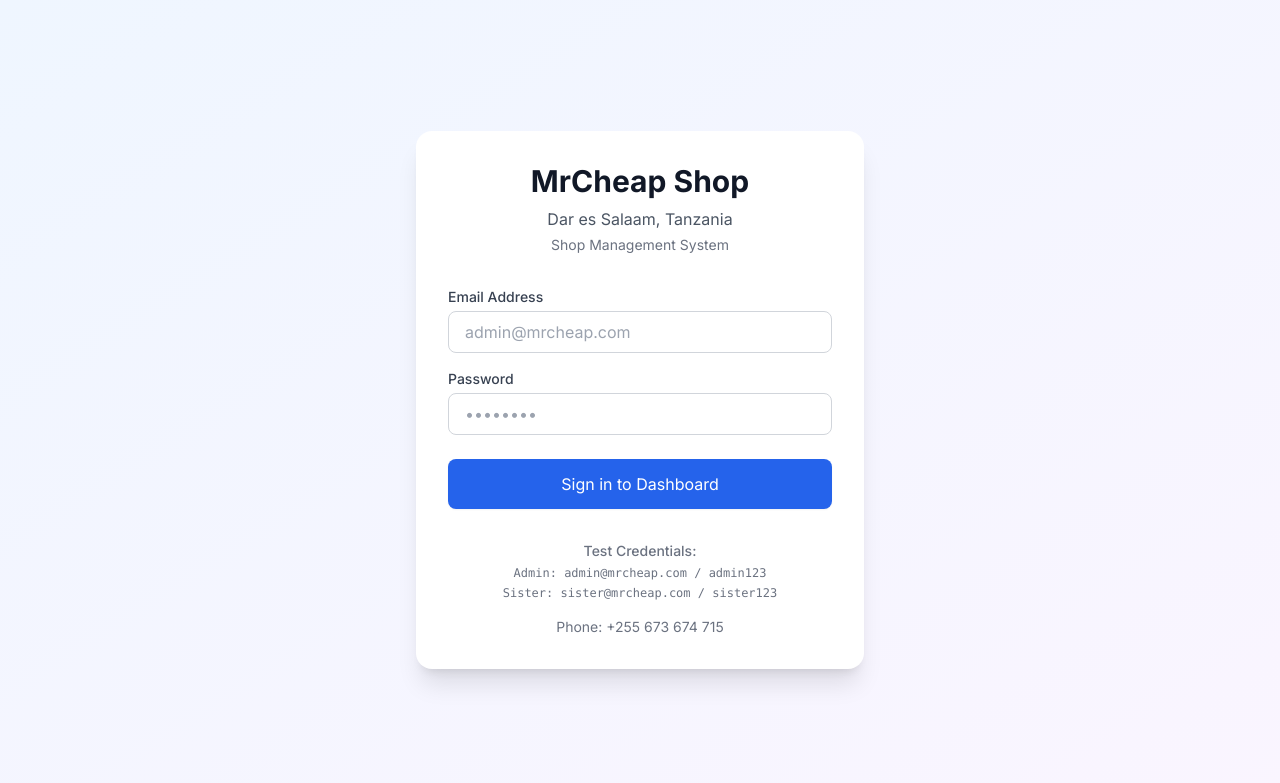
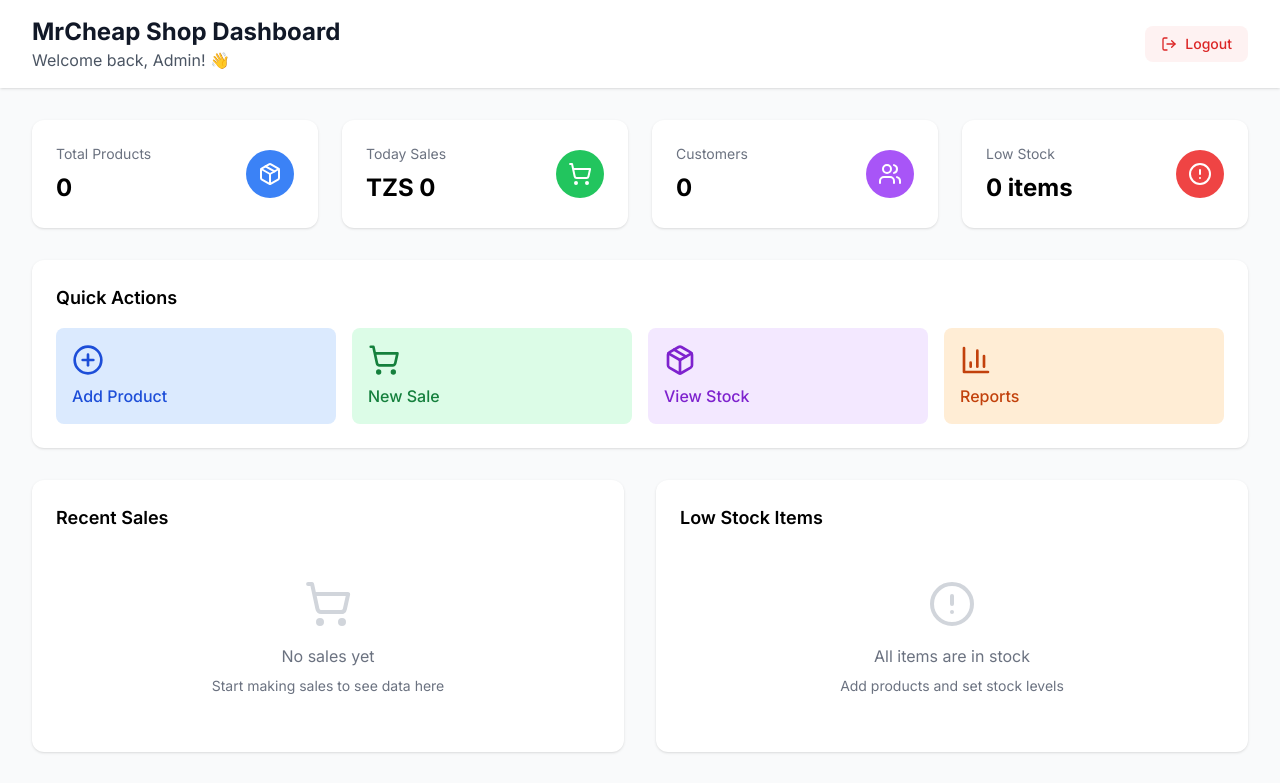
Before and after one commit to johnlaura430-crypto/mrcheap-shop, a Next.js app: page /dashboard in a window 1280 px wide. Shown: the top 783 px of the page. Built offline with nearby package versions, Linux system fonts and the light colour scheme.

Commit message:
Update page.tsx

```diff
--- a/app/dashboard/page.tsx
+++ b/app/dashboard/page.tsx
@@ -1,93 +1,140 @@
 'use client';
 
 import { useRouter } from 'next/navigation';
-import { useState } from 'react';
+import { useEffect } from 'react';
+import {
+  Package,
+  ShoppingCart,
+  Users,
+  BarChart3,
+  LogOut,
+  PlusCircle,
+  AlertCircle
+} from 'lucide-react';
 
-export default function Home() {
+export default function Dashboard() {
   const router = useRouter();
-  const [email, setEmail] = useState('');
-  const [password, setPassword] = useState('');
-  const [loading, setLoading] = useState(false);
 
-  const handleLogin = async (e: React.FormEvent) => {
-    e.preventDefault();
-    setLoading(true);
-
-    // Simple validation
-    const validCredentials = (
-      (email === 'admin@mrcheap.com' && password === 'admin123') ||
-      (email === 'sister@mrcheap.com' && password === 'sister123')
-    );
-
-    if (validCredentials) {
-      // Redirect to dashboard after 1 second
-      setTimeout(() => {
-        router.push('/dashboard');
-      }, 1000);
-    } else {
-      alert('Invalid credentials! Try:\nadmin@mrcheap.com / admin123\nor\nsister@mrcheap.com / sister123');
-      setLoading(false);
+  const handleLogout = () => {
+    if (confirm('Are you sure you want to logout?')) {
+      router.push('/');
     }
   };
 
+  // Quick stats data
+  const stats = [
+    { label: 'Total Products', value: '0', icon: Package, color: 'bg-blue-500' },
+    { label: 'Today Sales', value: 'TZS 0', icon: ShoppingCart, color: 'bg-green-500' },
+    { label: 'Customers', value: '0', icon: Users, color: 'bg-purple-500' },
+    { label: 'Low Stock', value: '0 items', icon: AlertCircle, color: 'bg-red-500' },
+  ];
+
+  const quickActions = [
+    { label: 'Add Product', icon: PlusCircle, href: '#', color: 'bg-blue-100 text-blue-700' },
+    { label: 'New Sale', icon: ShoppingCart, href: '#', color: 'bg-green-100 text-green-700' },
+    { label: 'View Stock', icon: Package, href: '#', color: 'bg-purple-100 text-purple-700' },
+    { label: 'Reports', icon: BarChart3, href: '#', color: 'bg-orange-100 text-orange-700' },
+  ];
+
   return (
-    <div className="min-h-screen bg-gradient-to-br from-blue-50 to-purple-50 flex items-center justify-center p-4">
-      <div className="max-w-md w-full space-y-8 bg-white p-8 rounded-2xl shadow-xl">
-        <div className="text-center">
-          <h1 className="text-3xl font-bold text-gray-900">MrCheap Shop</h1>
-          <p className="mt-2 text-gray-600">Dar es Salaam, Tanzania</p>
-          <p className="mt-1 text-sm text-gray-500">Shop Management System</p>
+    <div className="min-h-screen bg-gray-50">
+      {/* Header */}
+      <header className="bg-white shadow">
+        <div className="max-w-7xl mx-auto px-4 sm:px-6 lg:px-8 py-4">
+          <div className="flex justify-between items-center">
+            <div>
+              <h1 className="text-2xl font-bold text-gray-900">MrCheap Shop Dashboard</h1>
+              <p className="text-gray-600">Welcome back, Admin! 👋</p>
+            </div>
+            <button
+              onClick={handleLogout}
+              className="flex items-center gap-2 px-4 py-2 text-sm font-medium text-red-600 bg-red-50 rounded-lg hover:bg-red-100"
+            >
+              <LogOut size={16} />
+              Logout
+            </button>
+          </div>
+        </div>
+      </header>
+
+      <main className="max-w-7xl mx-auto px-4 sm:px-6 lg:px-8 py-8">
+        {/* Stats Grid */}
+        <div className="grid grid-cols-1 md:grid-cols-2 lg:grid-cols-4 gap-6 mb-8">
+          {stats.map((stat) => (
+            <div key={stat.label} className="bg-white rounded-xl shadow p-6">
+              <div className="flex items-center justify-between">
+                <div>
+                  <p className="text-sm text-gray-500">{stat.label}</p>
+                  <p className="text-2xl font-bold mt-2">{stat.value}</p>
+                </div>
+                <div className={`${stat.color} p-3 rounded-full`}>
+                  <stat.icon className="w-6 h-6 text-white" />
+                </div>
+              </div>
+            </div>
+          ))}
         </div>
 
-        <form onSubmit={handleLogin} className="mt-8 space-y-6">
-          <div className="space-y-4">
-            <div>
-              <label className="block text-sm font-medium text-gray-700 mb-1">
-                Email Address
-              </label>
-              <input
-                type="email"
-                required
-                value={email}
-                onChange={(e) => setEmail(e.target.value)}
-                className="w-full px-4 py-2 border border-gray-300 rounded-lg focus:ring-2 focus:ring-blue-500 focus:border-transparent"
-                placeholder="admin@mrcheap.com"
-              />
-            </div>
+        {/* Quick Actions */}
+        <div className="bg-white rounded-xl shadow p-6 mb-8">
+          <h2 className="text-lg font-semibold mb-4">Quick Actions</h2>
+          <div className="grid grid-cols-2 md:grid-cols-4 gap-4">
+            {quickActions.map((action) => (
+              <button
+                key={action.label}
+                className={`${action.color} p-4 rounded-lg text-left hover:opacity-90 transition-opacity`}
+                onClick={() => alert(`Opening ${action.label}...`)}
+              >
+                <action.icon className="w-8 h-8 mb-2" />
+                <span className="font-medium">{action.label}</span>
+              </button>
+            ))}
+          </div>
+        </div>
 
-            <div>
-              <label className="block text-sm font-medium text-gray-700 mb-1">
-                Password
-              </label>
-              <input
-                type="password"
-                required
-                value={password}
-                onChange={(e) => setPassword(e.target.value)}
-                className="w-full px-4 py-2 border border-gray-300 rounded-lg focus:ring-2 focus:ring-blue-500 focus:border-transparent"
-                placeholder="••••••••"
-              />
+        {/* Two Column Layout */}
+        <div className="grid grid-cols-1 lg:grid-cols-2 gap-8">
+          {/* Recent Sales */}
+          <div className="bg-white rounded-xl shadow p-6">
+            <h2 className="text-lg font-semibold mb-4">Recent Sales</h2>
+            <div className="text-center py-8 text-gray-500">
+              <ShoppingCart className="w-12 h-12 mx-auto mb-4 text-gray-300" />
+              <p>No sales yet</p>
+              <p className="text-sm mt-2">Start making sales to see data here</p>
             </div>
           </div>
 
-          <div>
-            <button
-              type="submit"
-              disabled={loading}
-              className="w-full flex justify-center items-center py-3 px-4 border border-transparent rounded-lg shadow-sm text-white bg-blue-600 hover:bg-blue-700 focus:outline-none focus:ring-2 focus:ring-offset-2 focus:ring-blue-500 disabled:opacity-50 disabled:cursor-not-allowed"
-            >
-              {loading ? 'Signing in...' : 'Sign in to Dashboard'}
-            </button>
+          {/* Low Stock Alert */}
+          <div className="bg-white rounded-xl shadow p-6">
+            <h2 className="text-lg font-semibold mb-4">Low Stock Items</h2>
+            <div className="text-center py-8 text-gray-500">
+              <AlertCircle className="w-12 h-12 mx-auto mb-4 text-gray-300" />
+              <p>All items are in stock</p>
+              <p className="text-sm mt-2">Add products and set stock levels</p>
+            </div>
           </div>
-        </form>
+        </div>
 
-        <div className="text-center text-sm text-gray-500 mt-6">
-          <p className="font-medium">Test Credentials:</p>
-          <p className="mt-1 font-mono text-xs">Admin: admin@mrcheap.com / admin123</p>
-          <p className="mt-1 font-mono text-xs">Sister: sister@mrcheap.com / sister123</p>
-          <p className="mt-4">Phone: +255 673 674 715 </p>
+        {/* Getting Started Tips */}
+        <div className="mt-8 bg-blue-50 border border-blue-200 rounded-xl p-6">
+          <h3 className="text-lg font-semibold text-blue-800 mb-3">🚀 Getting Started</h3>
+          <ol className="list-decimal pl-5 space-y-2 text-blue-700">
+            <li>Add your products using "Add Product" button</li>
+            <li>Set buying and selling prices for each product</li>
+            <li>Add initial stock quantities</li>
+            <li>Start making sales using "New Sale"</li>
+            <li>Check reports to track performance</li>
+          </ol>
         </div>
-      </div>
+      </main>
+
+      {/* Footer */}
+      <footer className="bg-white border-t mt-8">
+        <div className="max-w-7xl mx-auto px-4 sm:px-6 lg:px-8 py-4 text-center text-gray-500 text-sm">
+          <p>MrCheap Shop • Dar es Salaam, Tanzania • +255 673 674 715</p>
+          <p className="mt-1">Powered by Vercel & Supabase</p>
+        </div>
+      </footer>
     </div>
   );
 }
```
